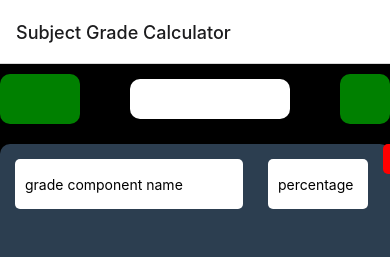
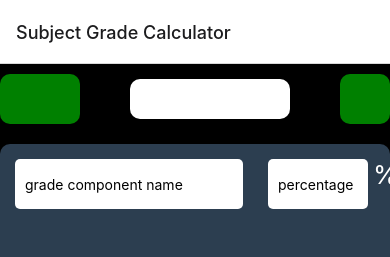
Before and after one commit to Zyd8/SchoolTools, a React Native app: screen /SubGradeCalcScreen in a window 390 px wide. Shown: the top 257 px of the page. Built offline with nearby package versions, Linux system fonts and the light colour scheme.

Commit message:
add percent sign signifier in cards

```diff
--- a/src/SubGradeCalcScreen.js
+++ b/src/SubGradeCalcScreen.js
@@ -263,6 +263,7 @@ const SubGradeCalcScreen = () => {
             }}
             keyboardType="numeric"
           />
+          <Text style={styles.percentSignifier}>%</Text>
           <TouchableOpacity
             onPress={() => removeCard(card.id)}
             style={styles.removeCard}
@@ -366,7 +367,19 @@ const styles = StyleSheet.create({
     backgroundColor: "white",
     borderRadius: 5,
     paddingLeft: 10,
-    margin: 15,
+    marginBottom: 15,
+    marginTop: 15,
+    marginLeft: 15,
+
+    },
+  percentSignifier: {
+    fontSize: 26,
+    color: "white",
+    textAlignVertical: "center",
+    marginBottom: 15,
+    marginTop: 15,
+    marginRight: 15,
+    marginLeft: 5
   },
   removeCard: {
     width: 30,
```
